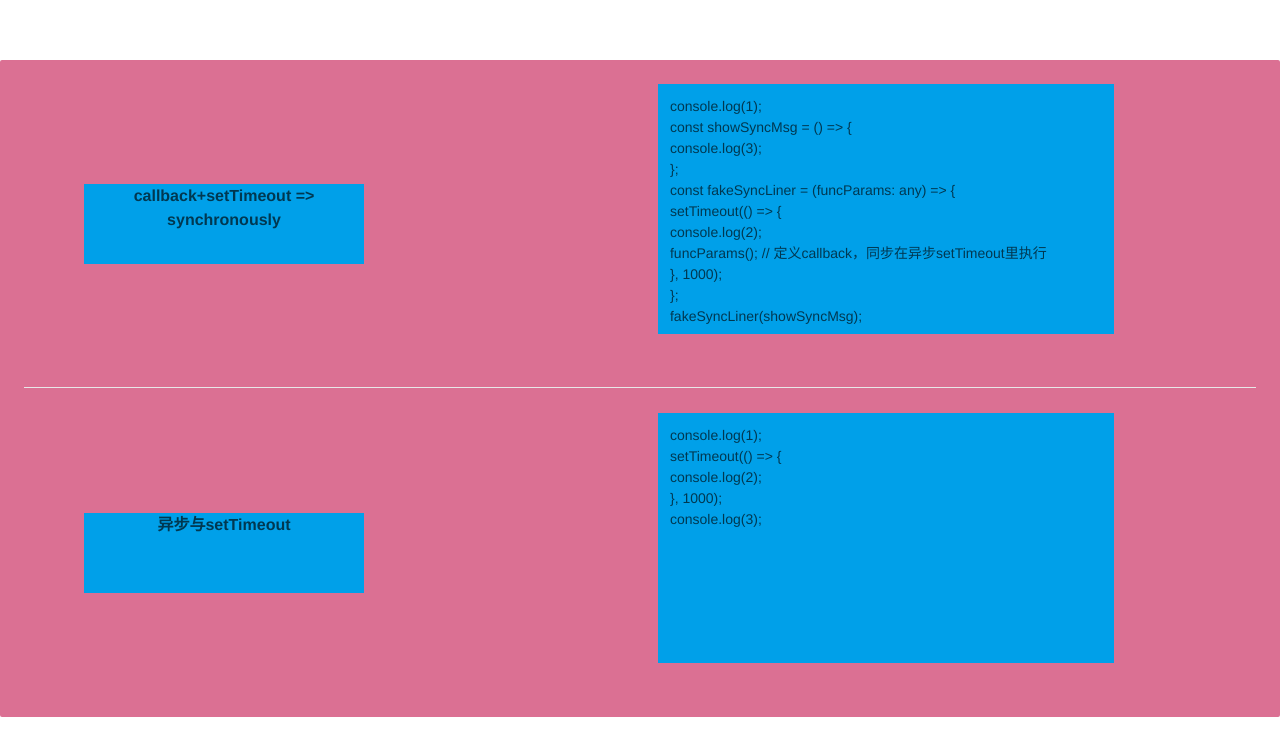
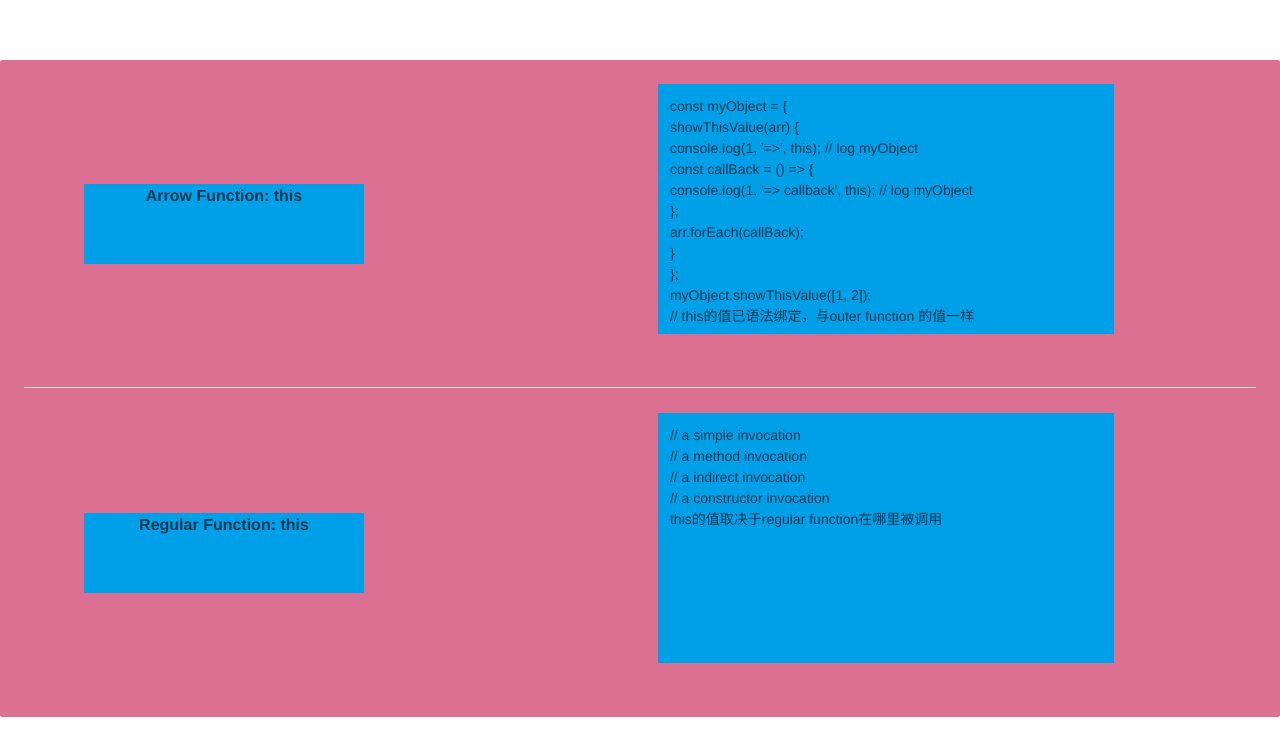
Before and after one commit to thetiss/Ruoyi-backgarden, a Vue app: page /report in a window 1280 px wide. Shown: the top 756 px of the page. Built offline with nearby package versions, Linux system fonts and the light colour scheme.

Commit message:
this diff from Arrow to Regular Functions

```diff
--- a/src/views/RegularReport/index.vue
+++ b/src/views/RegularReport/index.vue
@@ -1,6 +1,7 @@
 <template>
   <div class="gutter-example">
-    <a-row><json-tree /></a-row>
+    <a-row><create-form /></a-row>
+    <!-- <a-row><json-tree /></a-row> -->
     <!-- <a-row><search-form /></a-row> -->
     <!-- <a-row :gutter="16">
       <a-col class="gutter-row" :span="8">
@@ -25,13 +26,15 @@
 
 <script lang="ts">
 import Vue from 'vue';
-import JsonTree from './modules/JsonTree.vue';
+import CreateForm from './modules/CreateForm.vue';
+// import JsonTree from './modules/JsonTree.vue';
 // import SearchForm from './modules/SearchForm.vue';
 
 export default Vue.extend({
   components: {
+    CreateForm
     // SearchForm,
-    JsonTree
+    // JsonTree
   }
 });
 </script>
--- /dev/null
+++ b/src/views/RegularReport/modules/CreateForm.vue
@@ -0,0 +1,129 @@
+<template>
+<a-card>
+  <a-row :gutter='36'>
+    <a-col :span="12">
+      <div class="movie-container-cen">
+        <div class="movie-item">Arrow Function: this</div>
+      </div>
+    </a-col>
+    <a-col :span="12">
+      <div class="movie-content-container">
+        const myObject = { <br/>
+          showThisValue(arr) { <br/>
+            console.log(1, '=>', this); // log myObject <br/>
+            const callBack = () => { <br/>
+              console.log(1, '=> callback', this); // log myObject <br/>
+            }; <br/>
+            arr.forEach(callBack);<br/>
+          } <br/>
+        };<br/>
+        myObject.showThisValue([1, 2]);<br/>
+        // this的值已语法绑定，与outer function 的值一样
+      </div>
+    </a-col>
+  </a-row>
+  <a-divider />
+  <a-row :gutter='36'>
+    <a-col :span="12">
+      <div class="movie-container-cen">
+        <div class="movie-item">Regular Function: this</div>
+      </div>
+    </a-col>
+    <a-col :span="12">
+      <div class="movie-content-container">
+        // a simple invocation<br/>
+        // a method invocation<br/>
+        // a indirect invocation<br/>
+        // a constructor invocation<br/>
+        this的值取决于regular function在哪里被调用
+      </div>
+    </a-col>
+  </a-row>
+</a-card>
+</template>
+
+<script lang="js">
+import Vue from 'vue';
+
+export default Vue.extend({
+  name: 'CreateForm',
+  data() {
+    return {
+      itemCounts: 0
+    };
+  },
+  created() {
+    this.getThisInArrowFunc();
+    this.getThisInRegularFunc();
+  },
+  methods: {
+    // regular func(using expression not declaration) VS arrow func
+    getThisInRegularFunc() {
+      // a simple invocation
+      function showThisValue() {
+        console.log(1, 'regular simple invocation', this);
+      }
+      showThisValue(); // if in strict mode, log undefined
+      // a method invocation
+      const student = {
+        goToSchool() {
+          console.log(1, 'regular method invocation', this); // 取决于在哪里被调用
+        }
+      };
+      student.goToSchool();
+      // a indirect invocation
+      const teacher = { name: 'Leo' };
+      showThisValue.call(teacher);
+      showThisValue.apply(teacher);
+      // a constructor invocation
+      // eslint-disable-next-line no-new
+      function Book() {
+        console.log(1, 'regular constructor invocation', this);
+      }
+      // eslint-disable-next-line no-new
+      new Book();
+    },
+    getThisInArrowFunc() {
+      const myObject = {
+        showThisValue(arr) {
+          console.log(1, '=>', this); // log myObject
+          const callBack = () => {
+            console.log(1, '=> callback', this); // log myObject
+          };
+          arr.forEach(callBack);
+        }
+      };
+      myObject.showThisValue([1, 2]);
+    }
+  }
+});
+</script>
+
+<style scoped>
+.movie-container-cen {
+  display: flex;
+  flex-direction: row;
+  justify-content: center;
+  align-items: center;
+  width: 400px;
+  height: 280px;
+  background: palevioletred;
+}
+
+.movie-item {
+  background: #00a0e9;
+  font-size: 16px;
+  font-weight: bold;
+  width: 280px;
+  height: 80px;
+  margin: 2% 2%;
+}
+
+.movie-content-container {
+  background: #00a0e9;
+  text-align: left;
+  padding: 2% 2%;
+  width: 456px;
+  height: 250px;
+}
+</style>
```
Also changed, not shown: 1 other file (tests, documents, lock files or other folders).
